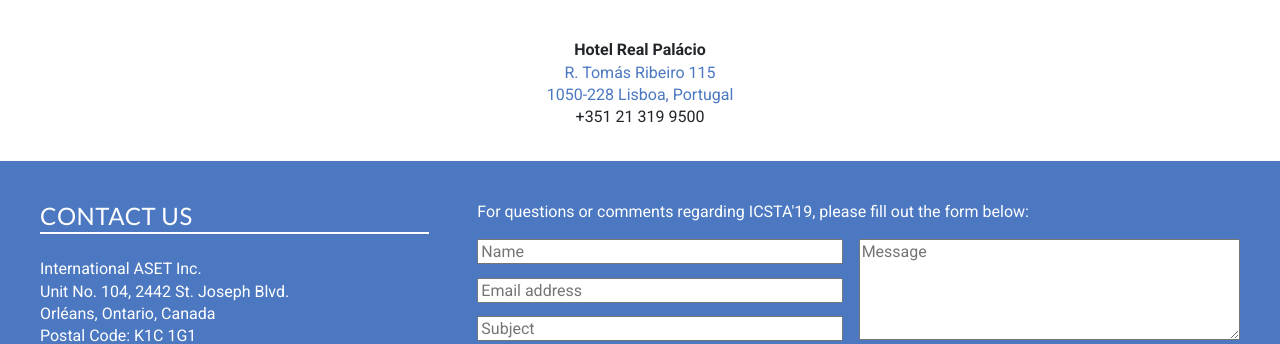
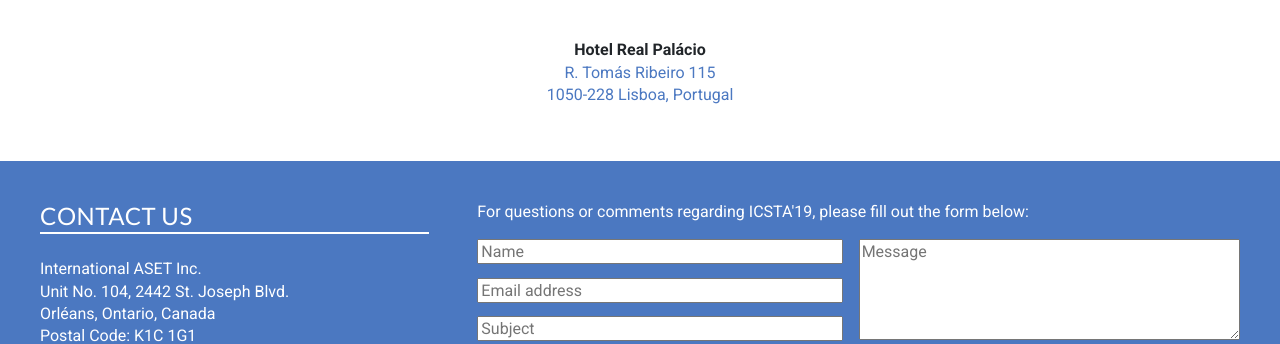
Before and after one commit to intaset/icsta, a Jekyll site: the page built from venue.html, in a window 1280 px wide and 900 px high, scrolled down 973 px. Shown: the part 334-678 px from the top of the window. Built offline with Jekyll 4.4.1, drawn with Linux system fonts in a browser that asks for light colours; nearby versions of some CDN libraries; Markdown is read by kramdown in place of the engine named in the settings; comment, search, counter and statistics services are not loaded.

Commit message:
removed hotel phone number from venue & accommodation

```diff
--- a/accommodation.html
+++ b/accommodation.html
@@ -11,7 +11,7 @@ keyword: heat transfer conference, cfd conference, fluid flow conference,  energ
 
               <p class="body"><strong>We are pleased to announce that the International Conference on Statistics: Theory and Applications (ICSTA'19) will be held at the Hotel Real Palácio.</strong> More importantly, we have collaborated with the hotel to offer our customers a reduced rate on the accommodations! This discounted rate is only valid until May 12, 2019.</p>
 
-              <a href="../RealPalacioLisbonBookingForm.pdf" target="_blank"><i class="fas fa-hotel fa-2x sr-icons"></i> Discounted Rate Booking Form</a>
+              <a href="../RealPalacioLisbonBookingForm.pdf" class="body-link" target="_blank"><i class="fas fa-hotel fa-2x sr-icons"></i> Discounted Rate Booking Form</a>
 
               <center><a href="http://www.realpalacio.realhotelsgroup.com" target="_blank" class="body-link"><img src="../img/realpalacio_logo.png" class="flex-sponsor"></a></center>
               <br>
@@ -20,7 +20,6 @@ keyword: heat transfer conference, cfd conference, fluid flow conference,  energ
               <strong>Hotel Real Palácio</strong><br>
               <a target="_blank" href="https://goo.gl/maps/2nzrHVxWGGs" class="body-link">R. Tomás Ribeiro 115 <br>
               1050-228 Lisboa, Portugal </a><br>
-              +351 21 319 9500
                <br>
               </p>
               </center>
--- a/venue.html
+++ b/venue.html
@@ -9,7 +9,7 @@ keyword: heat transfer conference, cfd conference, fluid flow conference,  energ
   <div class="unit-spacer content">
   <p class="body"><strong>We are pleased to announce that the International Conference on Statistics: Theory and Applications (ICSTA'19) will be held at the Hotel Real Palácio.</strong> More importantly, we have collaborated with the hotel to offer our customers a reduced rate on the accommodations! This discounted rate is only valid until May 12, 2019.</p>
 
-              <a href="../RealPalacioLisbonBookingForm.pdf" target="_blank"><i class="fas fa-hotel fa-2x sr-icons"></i> Discounted Rate Booking Form</a>
+              <a href="../RealPalacioLisbonBookingForm.pdf" class="body-link" target="_blank"><i class="fas fa-hotel fa-2x sr-icons"></i> Discounted Rate Booking Form</a>
 
 <br><br><h4>Hotel Real Palácio</h4>
 <p class="body">Restored from the former Guedes Quinhones Palace, which dates back to the 17th century, the Hotel
@@ -17,7 +17,7 @@ Real Palácio is a piece of history located in the heart of Lisbon. The five sta
 contemporary styles for a comfortable stay that also allows a glimpse back into the past. Guests are
 invited to the Real Cozinha Restaurant to creatively reimagine traditional Portuguese cuisine or to the
 Health Club for a relaxing spa experience. For more information on how to reserve a room, please see
-the <a href="https://icsta.net/accommodation">accommodation</a> page.
+the <a href="https://icsta.net/accommodation" class="body-link">accommodation</a> page.
 </p>
 
 <p class="body">Travelling around the city is quick and easy with buses and metros right on your doorstep. Hotel Real
@@ -36,7 +36,6 @@ with this city by the sea. </p>
 <strong>Hotel Real Palácio</strong><br>
 <a target="_blank" href="https://goo.gl/maps/2nzrHVxWGGs" class="body-link">R. Tomás Ribeiro 115 <br>
 1050-228 Lisboa, Portugal </a><br>
-+351 21 319 9500
  <br>
 </p>
 </center>
```
Also changed, not shown: 2 other files.
